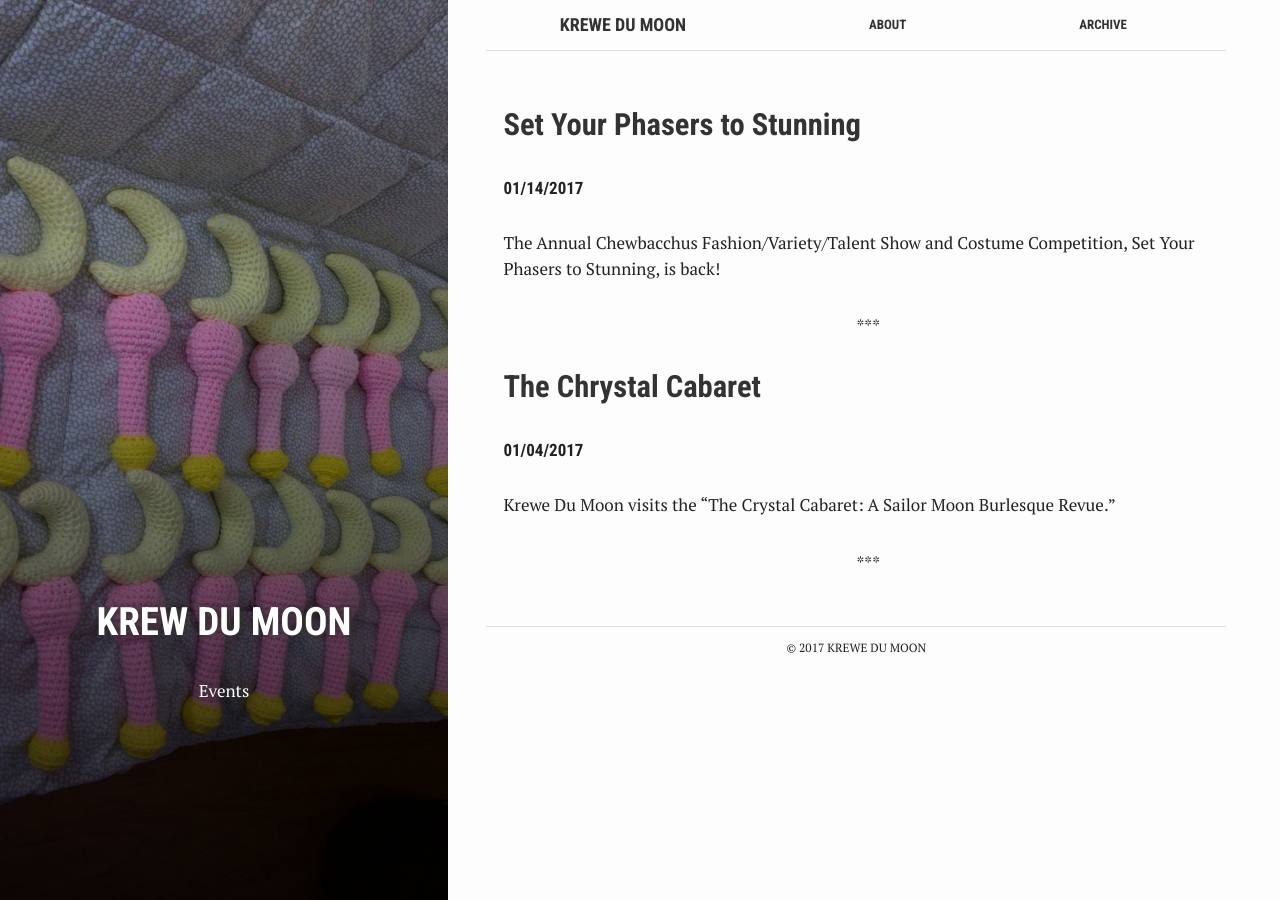
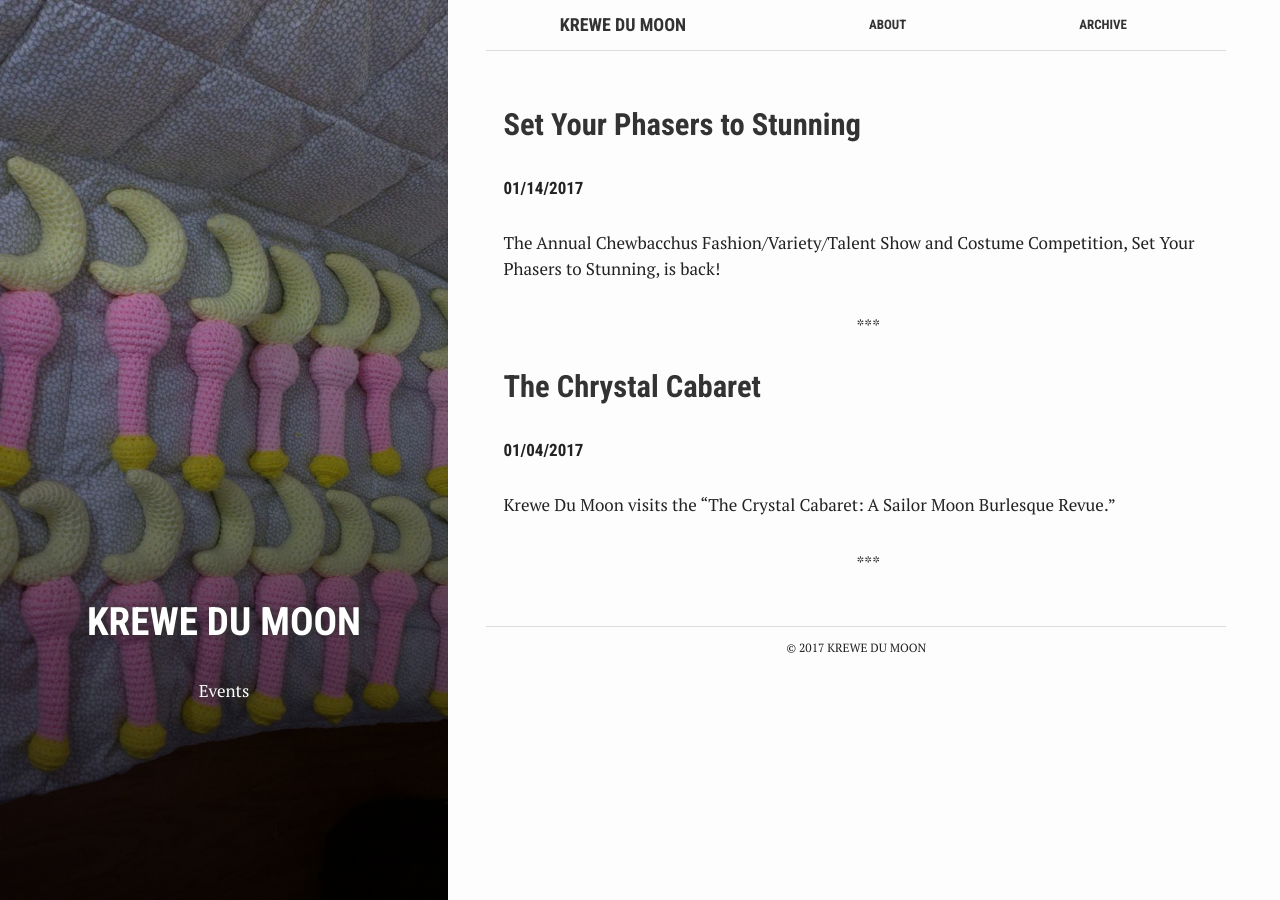
Before and after one commit to SpaceOtterInSpace/krewedumoon, a Jekyll site: the page built from index.html, in a window 1280 px wide. Built offline with Jekyll 4.4.1, drawn with Linux system fonts in a browser that asks for light colours.

Commit message:
Fix krewe du moon spelling.

```diff
--- a/_config.yml
+++ b/_config.yml
@@ -14,7 +14,7 @@ description: > # this means to ignore newlines until "baseurl:"
 baseurl: "" # the subpath of your site, e.g. /blog
 lang: "en"
 url: "http://localhost:4000" # the base hostname & protocol for your site
-twitter_username: krewdumoon
+twitter_username: krewedumoon
 github_username:  spaceotterinspace
 disqus_username:
 
--- a/index.html
+++ b/index.html
@@ -2,7 +2,7 @@
 bg: "moon_stick.jpg"
 layout: default
 crawlertitle: "Krewe Du Moon Blog"
-title: "Krew Du Moon"
+title: "Krewe Du Moon"
 summary: "Events"
 ---
 
```
